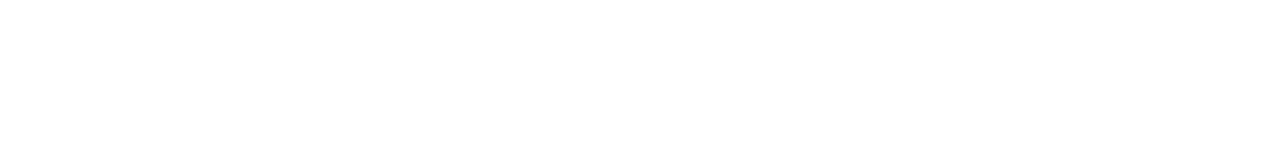
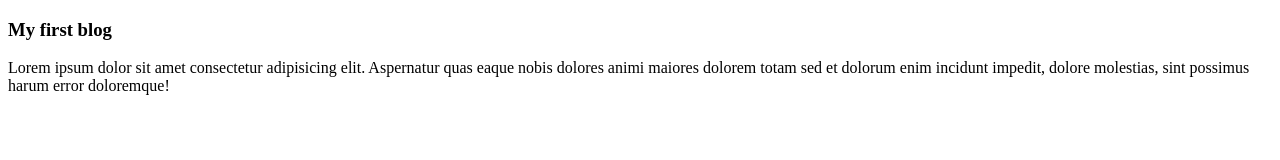
Before and after one commit to abuhoraira153/my-simple-website, a plain HTML site: page index.html in a window 1280 px wide. Drawn offline with Linux system fonts and the light colour scheme.

Commit message:
first blog added

```diff
--- a/index.html
+++ b/index.html
@@ -6,6 +6,7 @@
     <title>my-simple-website</title>
 </head>
 <body>
-
+    <h3>My first blog</h3>
+    <p>Lorem ipsum dolor sit amet consectetur adipisicing elit. Aspernatur quas eaque nobis dolores animi maiores dolorem totam sed et dolorum enim incidunt impedit, dolore molestias, sint possimus harum error doloremque!</p>
 </body>
 </html>
```
Also changed, not shown: styles/style.css (added).
